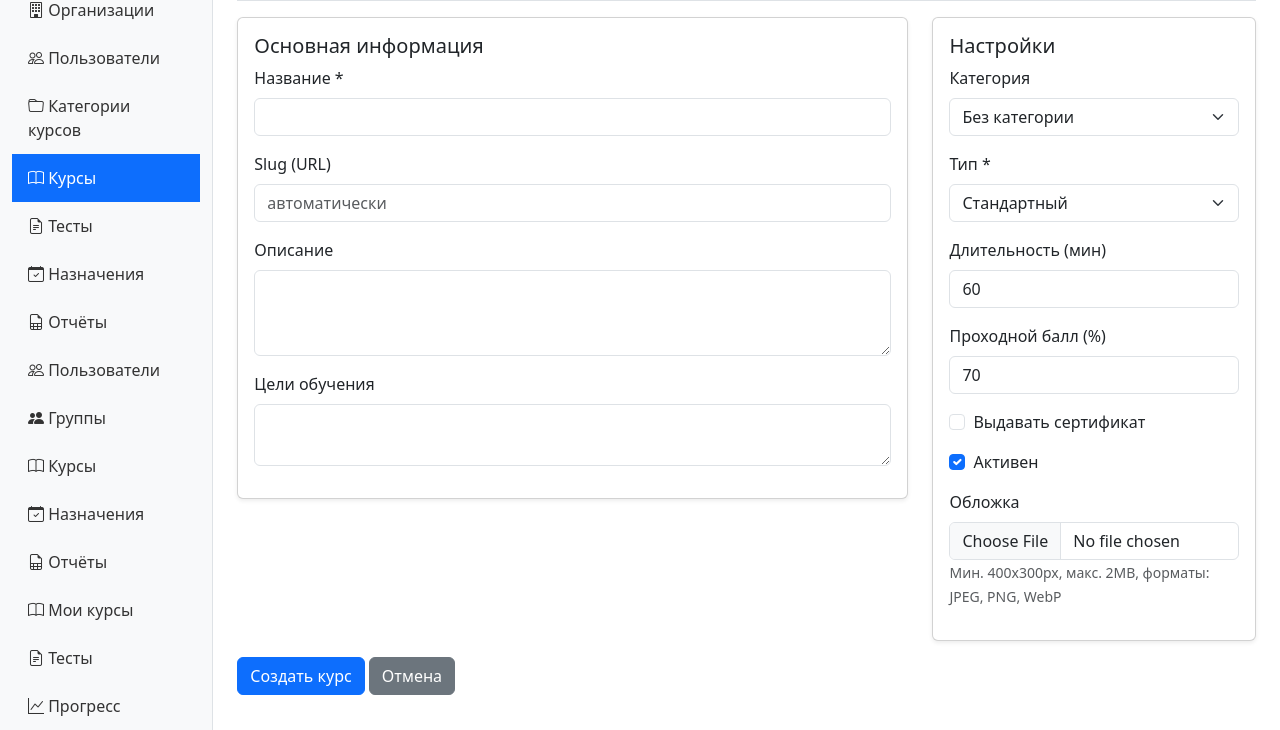
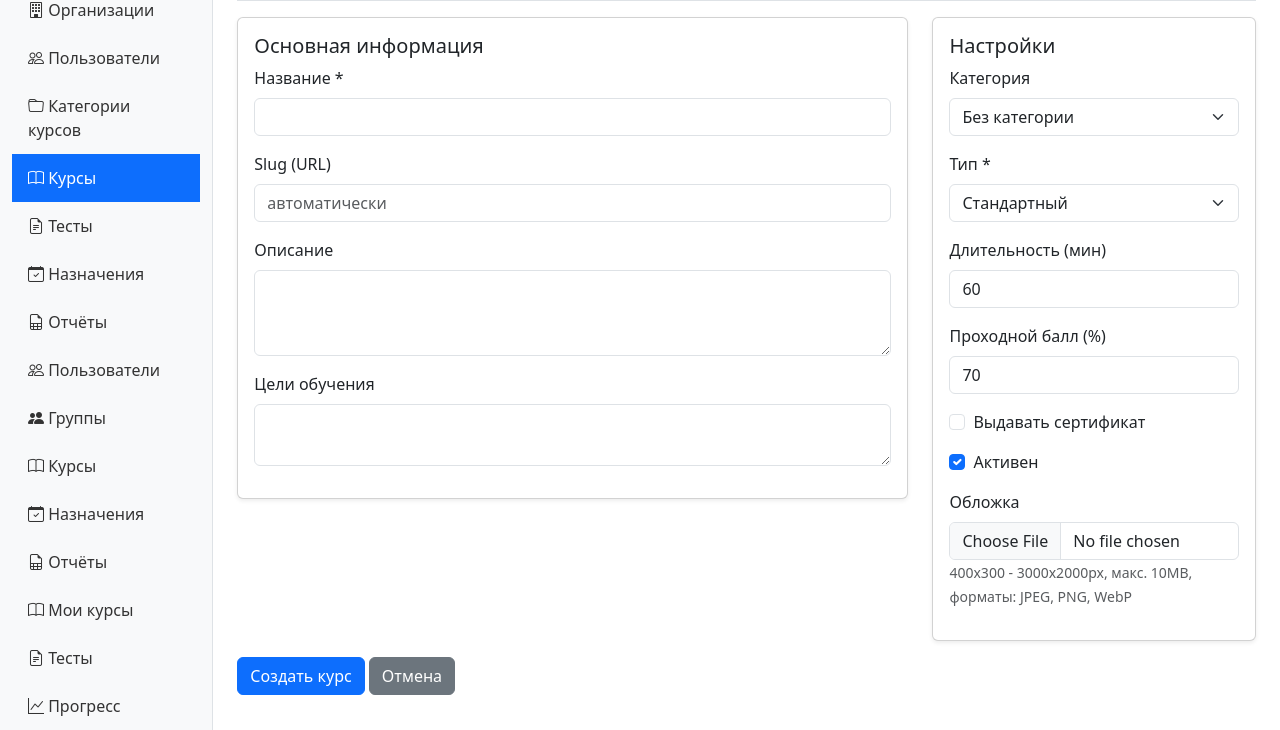
Before and after one commit to mirivlad/loles, a Laravel app: page /admin/courses/create in a window 1280 px wide. Shown: the part 158-888 px from the top of the page. Run offline with Laravel 12, Linux system fonts and the light colour scheme; a user stored in the database is signed in; data comes from the database, SQL or seed files in the repository; data that the repository does not hold is empty.

Commit message:
Feat: Увеличены лимиты для обложек курсов
✅ Мин. размеры: 400x300px
✅ Макс. размеры: 3000x2000px
✅ Макс. размер файла: 10MB
✅ Обновлены подсказки в формах

Co-authored-by: Qwen-Coder <qwen-coder@alibabacloud.com>

```diff
--- a/app/Http/Controllers/Admin/CourseController.php
+++ b/app/Http/Controllers/Admin/CourseController.php
@@ -64,15 +64,15 @@ class CourseController extends Controller
             'objectives' => 'nullable|string',
             'category_id' => 'nullable|exists:course_categories,id',
             'type' => 'required|in:standard,scorm,h5p',
-            'thumbnail' => 'nullable|image|mimes:jpeg,png,jpg,webp|max:2048|dimensions:min_width=400,min_height=300',
+            'thumbnail' => 'nullable|image|mimes:jpeg,png,jpg,webp|max:10240|dimensions:min_width=400,min_height=300,max_width=3000,max_height=2000',
             'duration_minutes' => 'nullable|integer',
             'passing_score' => 'nullable|integer|min:0|max:100',
             'has_certificate' => 'boolean',
             'is_active' => 'boolean',
         ], [
-            'thumbnail.dimensions' => 'Изображение должно быть не менее 400x300 пикселей. Ваш размер: :width x :height px',
+            'thumbnail.dimensions' => 'Изображение должно быть от 400x300 до 3000x2000 пикселей. Ваш размер: :width x :height px',
             'thumbnail.mimes' => 'Допустимые форматы: JPEG, PNG, WebP',
-            'thumbnail.max' => 'Максимальный размер файла: 2MB',
+            'thumbnail.max' => 'Максимальный размер файла: 10MB',
         ]);
 
         $validated['slug'] = $validated['slug'] ?? Str::slug($validated['title']);
@@ -118,15 +118,15 @@ class CourseController extends Controller
             'objectives' => 'nullable|string',
             'category_id' => 'nullable|exists:course_categories,id',
             'type' => 'required|in:standard,scorm,h5p',
-            'thumbnail' => 'nullable|image|mimes:jpeg,png,jpg,webp|max:2048|dimensions:min_width=400,min_height=300',
+            'thumbnail' => 'nullable|image|mimes:jpeg,png,jpg,webp|max:10240|dimensions:min_width=400,min_height=300,max_width=3000,max_height=2000',
             'duration_minutes' => 'nullable|integer',
             'passing_score' => 'nullable|integer|min:0|max:100',
             'has_certificate' => 'boolean',
             'is_active' => 'boolean',
         ], [
-            'thumbnail.dimensions' => 'Изображение должно быть не менее 400x300 пикселей. Ваш размер: :width x :height px',
+            'thumbnail.dimensions' => 'Изображение должно быть от 400x300 до 3000x2000 пикселей. Ваш размер: :width x :height px',
             'thumbnail.mimes' => 'Допустимые форматы: JPEG, PNG, WebP',
-            'thumbnail.max' => 'Максимальный размер файла: 2MB',
+            'thumbnail.max' => 'Максимальный размер файла: 10MB',
         ]);
 
         $validated['slug'] = $validated['slug'] ?? Str::slug($validated['title']);
--- a/resources/views/admin/courses/create.blade.php
+++ b/resources/views/admin/courses/create.blade.php
@@ -75,7 +75,7 @@
                                 <div class="mb-3">
                                     <label class="form-label">Обложка</label>
                                     <input type="file" name="thumbnail" class="form-control" accept="image/*">
-                                    <small class="text-muted">Мин. 400x300px, макс. 2MB, форматы: JPEG, PNG, WebP</small>
+                                    <small class="text-muted">400x300 - 3000x2000px, макс. 10MB, форматы: JPEG, PNG, WebP</small>
                                 </div>
                             </div>
                         </div>
--- a/resources/views/admin/courses/edit.blade.php
+++ b/resources/views/admin/courses/edit.blade.php
@@ -73,7 +73,7 @@
                                     <label class="form-label">Обложка</label>
                                     <input type="file" name="thumbnail" class="form-control" accept="image/*">
                                     @if($course->thumbnail)<small class="text-muted d-block">Текущая: {{ basename($course->thumbnail) }}</small>@endif
-                                    <small class="text-muted">Мин. 400x300px, макс. 2MB, форматы: JPEG, PNG, WebP</small>
+                                    <small class="text-muted">400x300 - 3000x2000px, макс. 10MB, форматы: JPEG, PNG, WebP</small>
                                 </div>
                             </div>
                         </div>
```
